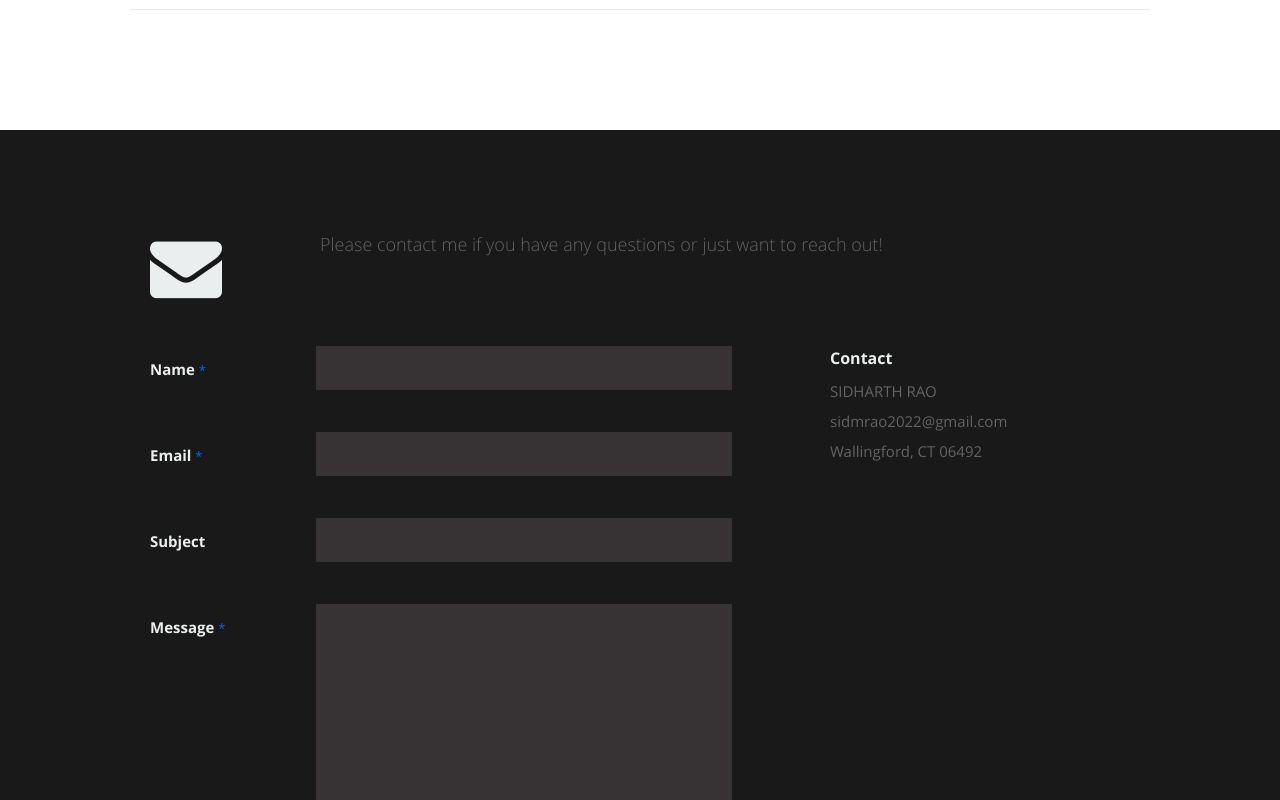
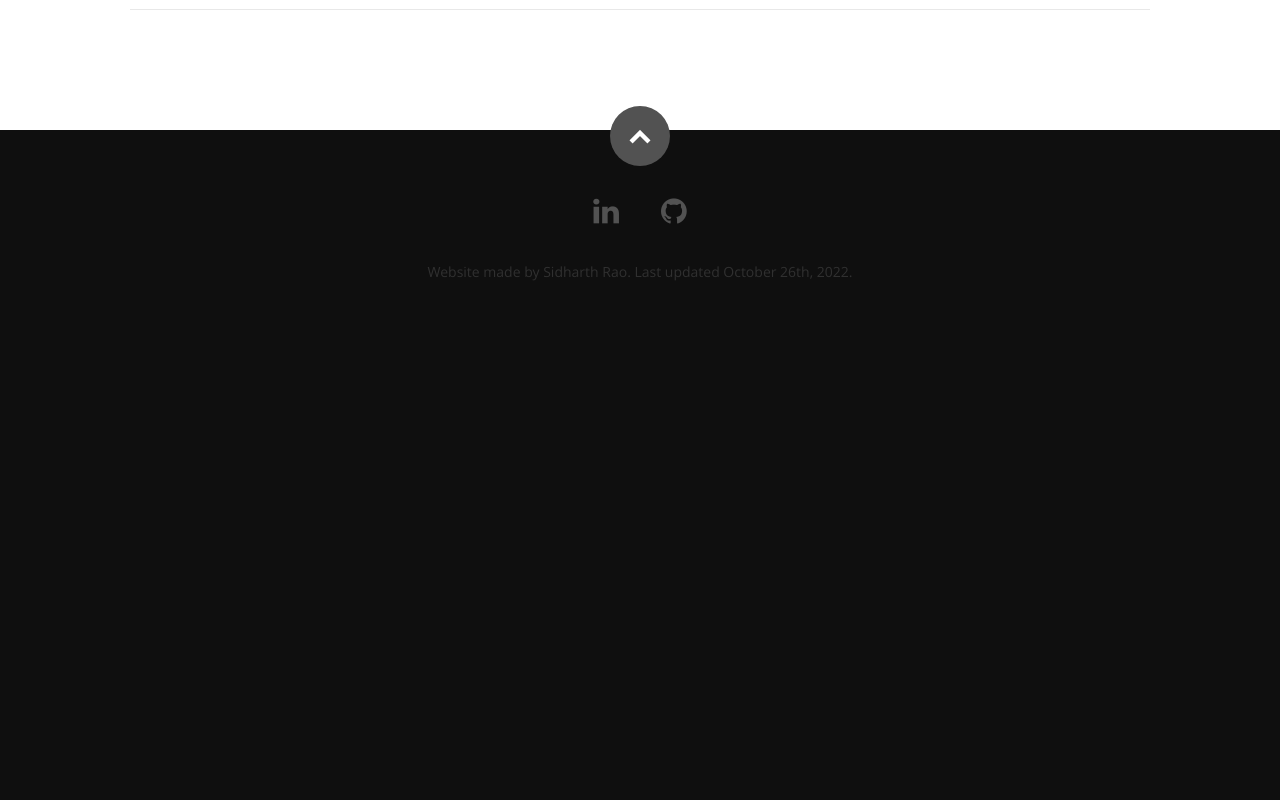
Before and after one commit to sidharthmrao/Old-Website, a React (Create React App) app: page / in a window 1280 px wide. Shown: the part 2580-3380 px from the top of the page. After the commit the page ends 2915 px from the top, so only its background shows below. Built offline with nearby package versions, Linux system fonts and the light colour scheme.

Commit message:
Removed contact until sending messages is setup.

```diff
--- a/public/index.html
+++ b/public/index.html
@@ -11,8 +11,7 @@
     <link rel="stylesheet" href="%PUBLIC_URL%/css/media-queries.css">
     <link rel="stylesheet" href="%PUBLIC_URL%/css/magnific-popup.css">
 
-
-    <title>Sidharth Rao - Personal Website</title>
+    <title>Sidharth Rao - Website</title>
   </head>
 
   <body>
@@ -20,8 +19,6 @@
       You need to enable JavaScript to run this app.
     </noscript>
     <div id="root"></div>
-
-
 
     <script src="https://ajax.googleapis.com/ajax/libs/jquery/1.10.2/jquery.min.js"></script>
     <script>window.jQuery || document.write('<script src="js/jquery-1.10.2.min.js"><\/script>')</script>
@@ -33,5 +30,8 @@
     <script src="js/magnific-popup.js"></script>
     <script src="js/init.js"></script>
 
+    <!-- Custom -->
+<!--    <audio src="/music/good_enough.mp3" autoplay></audio>-->
+
   </body>
 </html>
--- a/src/App.js
+++ b/src/App.js
@@ -46,7 +46,7 @@ class App extends Component {
         <Header data={this.state.resumeData.main} />
         <About data={this.state.resumeData.main} />
         <Resume data={this.state.resumeData.resume} />
-        <Contact data={this.state.resumeData.main} />
+        {/*<Contact data={this.state.resumeData.main} />*/}
         <Footer data={this.state.resumeData.main} />
       </div>
     );
--- a/src/Components/Contact.js
+++ b/src/Components/Contact.js
@@ -63,7 +63,9 @@ class Contact extends Component {
                   </div>
 
                   <div>
-                    <label htmlFor="contactSubject">Subject</label>
+                    <label htmlFor="contactSubject">
+                      Subject <span className="required">*</span>
+                    </label>
                     <input
                       type="text"
                       defaultValue=""
```
Lines whose indentation alone changed are shown as unchanged.
